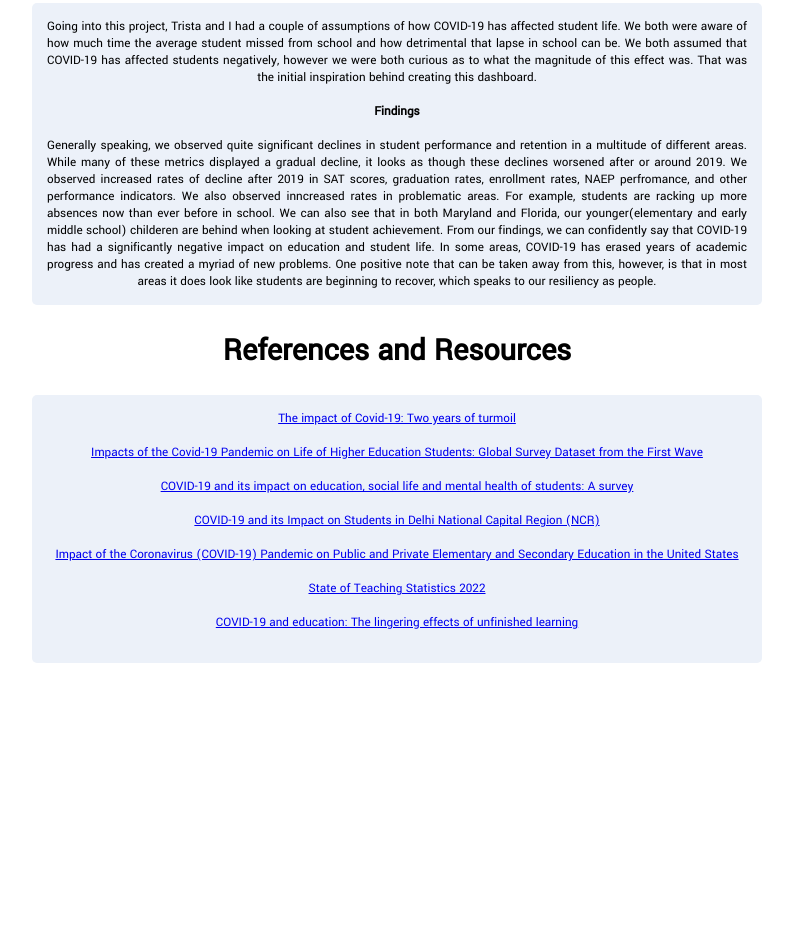
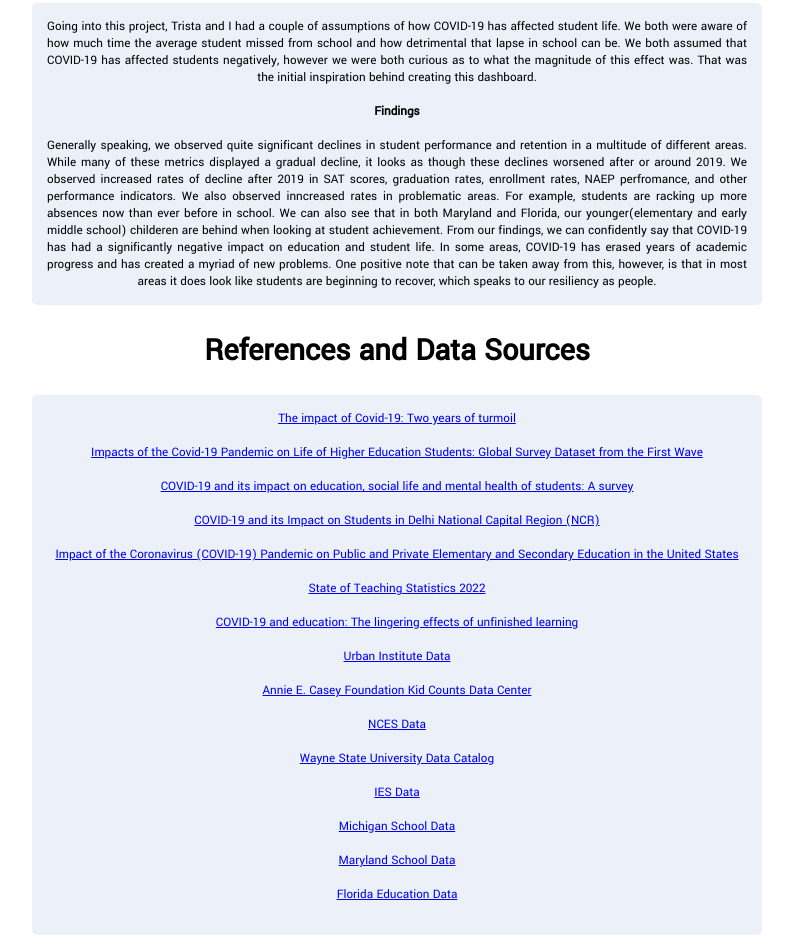
Before and after one commit to zackaryr/760-project, a website: page index.html in a window 1280 px wide. Shown: the part 7158-8104 px from the top of the page, without its empty margins (243-1036 px from the left). Before the commit the page ends 7832 px from the top, so only its background shows below. Drawn offline with nearby package versions, Linux system fonts and the light colour scheme.

Commit message:
Update index.html

```diff
--- a/index.html
+++ b/index.html
@@ -99,7 +99,7 @@
         In some areas, COVID-19 has erased years of academic progress and has created a myriad of new problems.
         One positive note that can be taken away from this, however, is that in most areas it does look like students are beginning to recover, which speaks to our resiliency as people.
     </p>
-    <h1>References and Resources</h1>
+    <h1>References and Data Sources</h1>
     <p>
         <a href="https://junipereducation.org/wp-content/uploads/2022/03/national-dataset-report-march-2022.pdf">The impact of Covid-19: Two years of turmoil</a><br><br>
         <a href="https://www.sciencedirect.com/science/article/pii/S2352340921009343">Impacts of the Covid-19 Pandemic on Life of Higher Education Students: Global Survey Dataset from the First Wave</a><br><br>
@@ -108,6 +108,14 @@
         <a href="https://nces.ed.gov/pubs2022/2022019.pdf">Impact of the Coronavirus (COVID-19) Pandemic on Public and Private Elementary and Secondary Education in the United States</a><br><br>
         <a href="https://www.adoptaclassroom.org/2022/04/12/state-of-teaching-statistics-2022/?gclid=CjwKCAjwm8WZBhBUEiwA178UnN0ZWYipwT_bM85ttsLp4ua7yYb6L6jOy40lEGsGmQu5usmGrWH86xoCccYQAvD_BwE">State of Teaching Statistics 2022</a><br><br>
         <a href="https://www.mckinsey.com/industries/education/our-insights/covid-19-and-education-the-lingering-effects-of-unfinished-learning">COVID-19 and education: The lingering effects of unfinished learning</a><br><br>
+        <a href="https://educationdata.urban.org/documentation/schools.html#overview">Urban Institute Data</a><br><br>
+        <a href="https://datacenter.kidscount.org/data/tables/11147-households-in-which-a-computer-or-digital-device-is-usually-or-always-available-to-children-for-educational-purposes-by-race-and-ethnicity?loc=1&loct=2#detailed/2/2-52/false/2080,1987/4411,4039,2638,1353/21510">Annie E. Casey Foundation Kid Counts Data Center</a><br><br>
+        <a href="https://nces.ed.gov/pubsearch/pubsinfo.asp?pubid=2022019">NCES Data</a><br><br>
+        <a href="https://nces.ed.gov/pubsearch/pubsinfo.asp?pubid=2022019">Wayne State University Data Catalog</a><br><br>
+        <a href="https://ies.ed.gov/topics/covid19.asp">IES Data</a><br><br>
+        <a href="https://www.mischooldata.org/">Michigan School Data</a><br><br>
+        <a href="https://reportcard.msde.maryland.gov/Graphs/#/AtaGlance/Index/3/17/6/99/XXXX/2021">Maryland School Data</a><br><br>
+        <a href="https://www.fldoe.org/core/fileparse.php/5668/urlt/80FSAResults22.pdf">Florida Education Data</a><br><br>
     </p>
 </body>
 </html>
```
